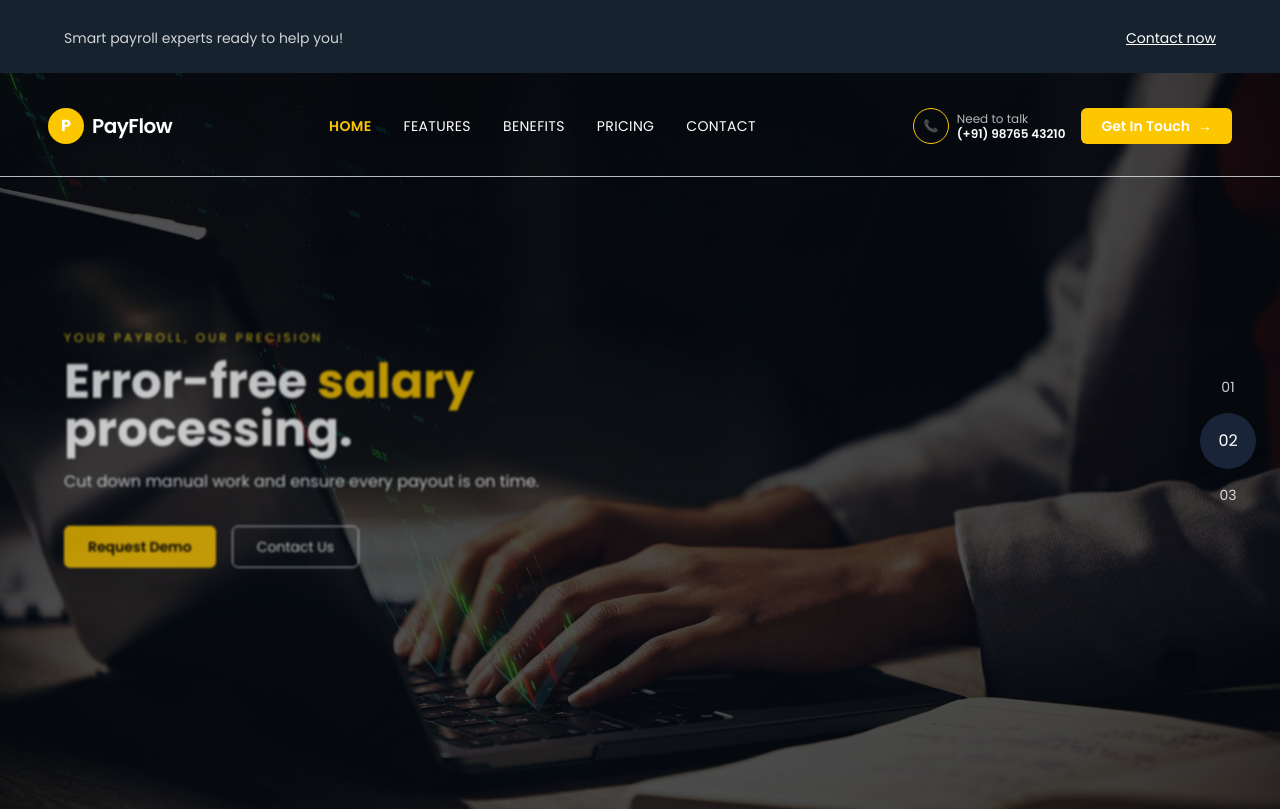
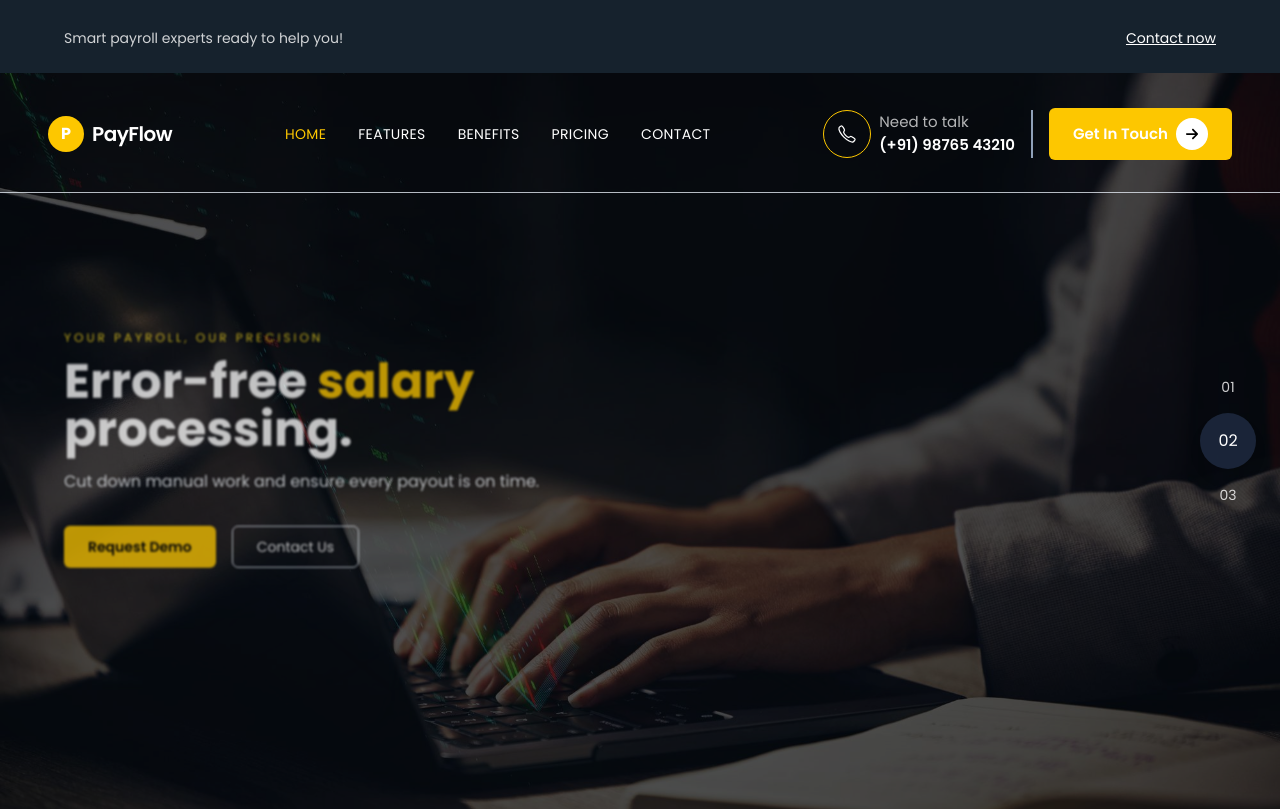
Before and after one commit to DevikaChhipa/Payrol_Website, a Next.js app in the folder payrol_website/: page / in a window 1280 px wide. Built offline with nearby package versions, Linux system fonts and the light colour scheme.

Commit message:
update header

```diff
--- a/payrol_website/components/Header.js
+++ b/payrol_website/components/Header.js
@@ -1,5 +1,7 @@
 import Link from 'next/link'
 import React from 'react'
+import { IoCallOutline } from "react-icons/io5";
+import { FaArrowRight } from "react-icons/fa6";
 
 export default function Header() {
     return (
@@ -17,7 +19,7 @@ export default function Header() {
                     </div>
                 </div>
                 {/* Navbar */}
-                    <header className="flex items-center border-b border-t-none py-8 border-slate-200/80 justify-between gap-6 px-12 relative z-10">
+                <header className="flex items-center relative z-50 border-b border-t-none py-8 border-slate-200/80 justify-between gap-6 px-12 ">
                     {/* Logo */}
                     <div className="flex items-center gap-2">
                         <div className="w-9 h-9 rounded-full bg-yellow-400 flex items-center justify-center  font-bold">
@@ -30,38 +32,56 @@ export default function Header() {
 
                     {/* Center nav links */}
                     <nav className="hidden md:flex items-center gap-8 text-sm uppercase tracking-wide">
-                            <Link href="#home" className="text-yellow-400 font-semibold">
+                        <Link href="#home" className="text-yellow-400 font-semiboldtext-[14px]">
                             Home
                         </Link>
-                            <Link href="#features" className="hover:text-yellow-300 ">
+                        <Link href="#features" className="hover:text-yellow-300 text-[14px]">
                             Features
                         </Link>
-                            <Link href="#benefits" className="hover:text-yellow-300 ">
+                        <Link href="#benefits" className="hover:text-yellow-300 text-[14px]">
                             Benefits
                         </Link>
-                            <Link href="#pricing" className="hover:text-yellow-300 ">
+                        <Link href="#pricing" className="hover:text-yellow-300 text-[14px]">
                             Pricing
                         </Link>
-                            <Link href="#contact" className="hover:text-yellow-300 ">
+                        <Link href="#contact" className="hover:text-yellow-300 text-[14px]">
                             Contact
                         </Link>
                     </nav>
 
                     {/* Right info / CTA */}
                     <div className="flex items-center gap-4">
-                            <div className="hidden sm:flex items-center gap-2 text-xs">
-                                <div className="w-9 h-9 rounded-full border border-yellow-400 flex items-center justify-center">
-                                    📞
+                        <div className="hidden sm:flex items-center  border-r-2 border-slate-400 pr-4 gap-2 text-xs">
+                            <div className="w-12 h-12 rounded-full border border-yellow-400 flex items-center justify-center">
+                                <IoCallOutline size={20} />
                             </div>
                             <div className="leading-tight">
-                                    <p className="opacity-70 ">Need to talk</p>
-                                    <p className="font-semibold ">(+91) 98765 43210</p>
+                                <p className="opacity-70 mb-1 text-[15px]">Need to talk</p>
+                                <p className="font-semibold  text-[15px]">(+91) 98765 43210</p>
                             </div>
                         </div>
-                            <button className="hidden md:inline-flex items-center gap-2 bg-yellow-400  px-5 py-2 rounded-md font-semibold text-sm hover:bg-yellow-300 transition">
-                                Get In Touch
-                                <span>→</span>
-                            </button>
+                        <Link href="#contact" className="group relative inline-flex h-13 items-center overflow-hidden rounded-md bg-yellow-400 px-6 text-[15px] font-semibold text-white">
+                          <span
+                            className="flex items-center gap-2 transition-all duration-300 ease-out
+                                       group-hover:translate-x-full group-hover:opacity-0"
+                          >
+                            <span>Get In Touch</span>
+                            <span className="flex h-8 w-8 items-center justify-center rounded-full bg-white text-black">
+                              <FaArrowRight className="text-sm" />
+                            </span>
+                          </span>
+
+                          <span
+                            className="absolute inset-0 flex items-center gap-2 -translate-x-full opacity-0
+                                       px-6 transition-all duration-300 ease-out
+                                       group-hover:translate-x-0 group-hover:opacity-100"
+                          >
+                            <span className="flex h-8 w-8 items-center justify-center rounded-full bg-white text-black">
+                              <FaArrowRight className="text-sm" />
+                            </span>
+                            <span>Get In Touch</span>
+                          </span>
+                        </Link>
                     </div>
                 </header>
             </section>
--- a/payrol_website/components/Home/Banner.js
+++ b/payrol_website/components/Home/Banner.js
@@ -45,14 +45,13 @@ export default function FullscreenHeroSlider() {
     }, []);
 
     return (
-    <section className="relative -mt-26 h-[92vh] w-full overflow-hidden bg-slate-800 text-white">
+        <section className="relative -mt-30 h-[92vh] w-full overflow-hidden bg-slate-800 text-white">
             {/* background slides */}
             <div className="absolute inset-0">
                 {slides.map((slide, i) => (
                     <div
                         key={slide.image}
-            className={`absolute inset-0 bg-cover bg-center bg-no-repeat transition-opacity duration-1000 ${
-              i === index ? "opacity-100" : "opacity-0"
+                        className={`absolute inset-0 bg-cover bg-center bg-no-repeat transition-opacity duration-1000 ${i === index ? "opacity-100" : "opacity-0"
                             }`}
                         style={{ backgroundImage: `url(${slide.image})` }}
                     />
--- a/payrol_website/package.json
+++ b/payrol_website/package.json
@@ -11,7 +11,8 @@
   "dependencies": {
     "next": "16.0.5",
     "react": "19.2.0",
-    "react-dom": "19.2.0"
+    "react-dom": "19.2.0",
+    "react-icons": "^5.5.0"
   },
   "devDependencies": {
     "@tailwindcss/postcss": "^4",
--- a/payrol_website/src/app/globals.css
+++ b/payrol_website/src/app/globals.css
@@ -5,6 +5,9 @@ body{
    font-family: "Poppins", sans-serif;
 }
 
+button{
+  cursor: pointer !important;
+}
 .hero-slide-up {
   animation: heroSlideUp 0.9s ease-out;
 }
```
Also changed, not shown: 1 other file (tests, documents, lock files or other folders). Lines whose indentation alone changed are shown as unchanged.
